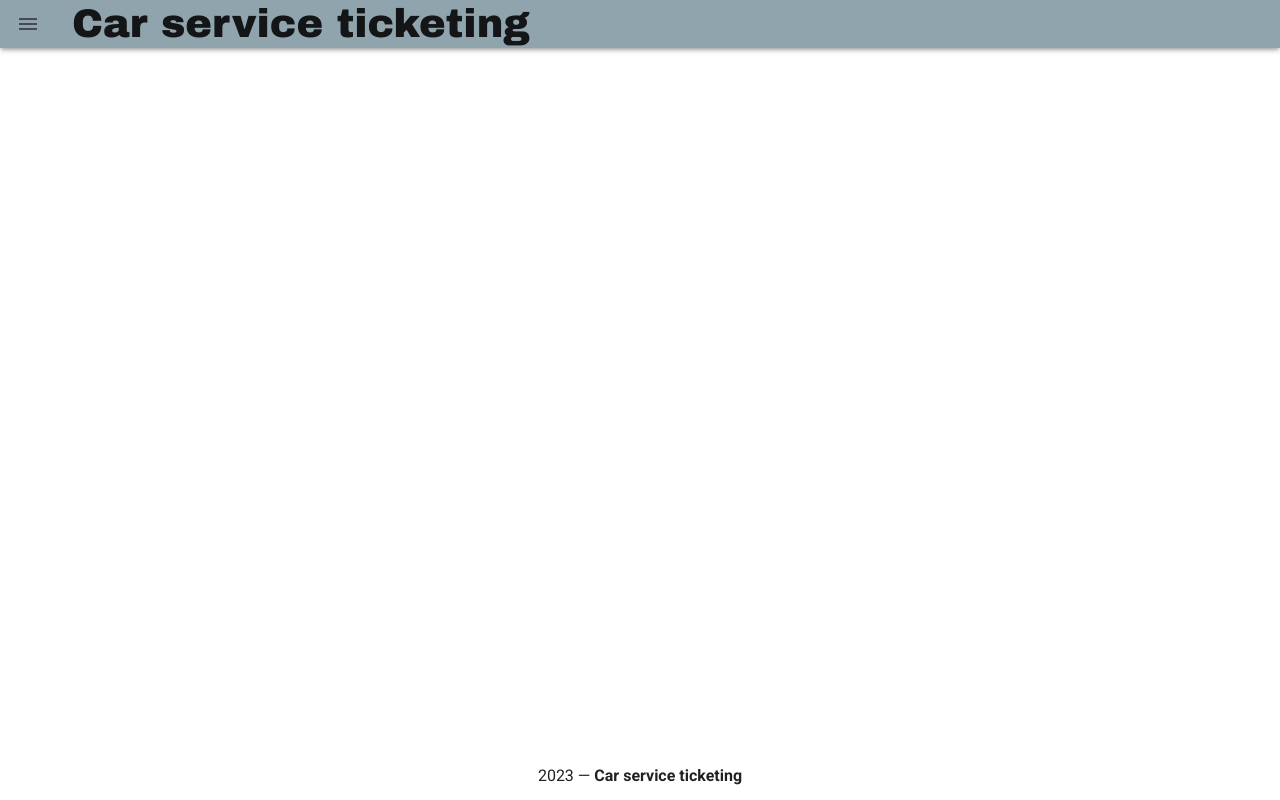
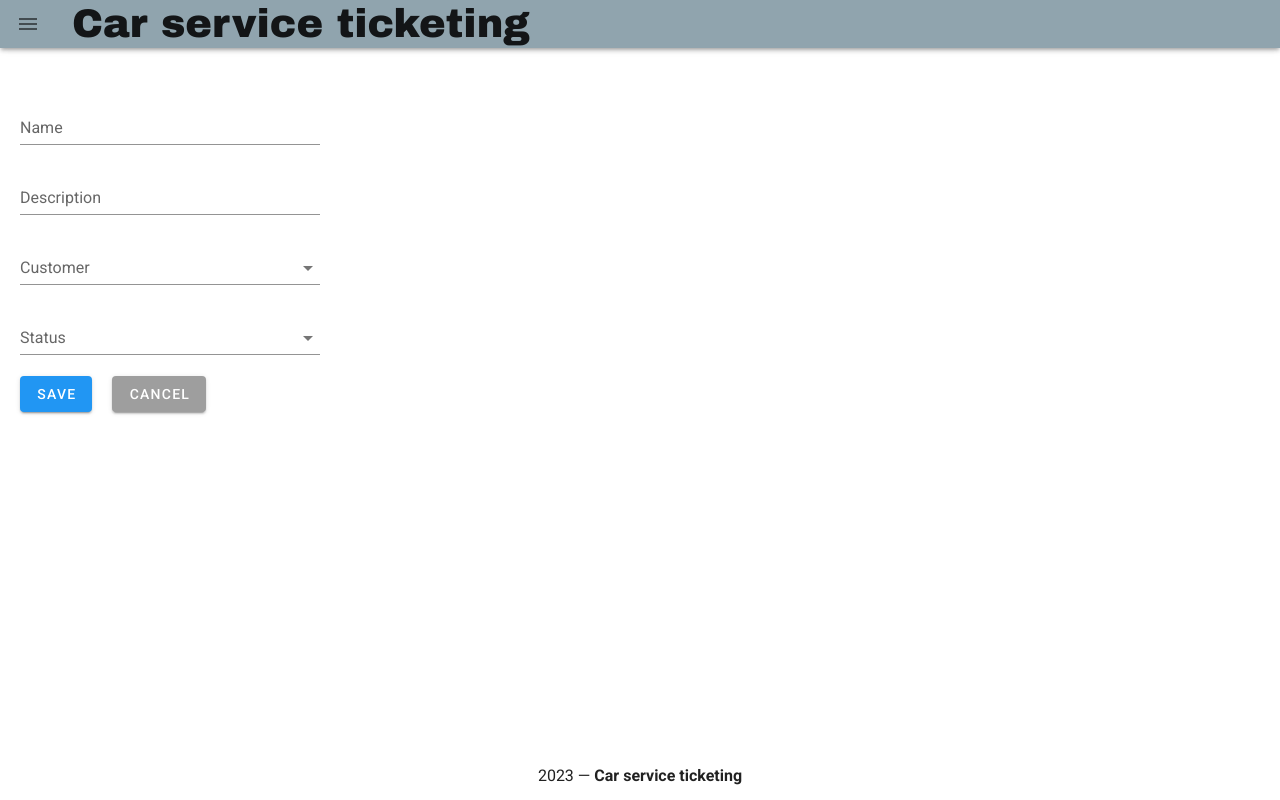
Before and after one commit to atjager/car-service-ticketing, a Vue app in the folder frontend/: page /add-new-ticket in a window 1280 px wide. Built offline with nearby package versions, Linux system fonts and the light colour scheme; no server answers.

Commit message:
feat: add new ticket

```diff
--- a/frontend/src/components/TicketTable.vue
+++ b/frontend/src/components/TicketTable.vue
@@ -1,5 +1,18 @@
 <template>
+  <v-card>
+    <v-card-title>
+      Tickets
+      <v-spacer></v-spacer>
+      <v-text-field
+          v-model="search"
+          append-icon="mdi-magnify"
+          label="Search"
+          single-line
+          hide-details
+      ></v-text-field>
+    </v-card-title>
   <v-data-table
+      :search="search"
       :headers="headers"
       :items="tickets"
       sort-by="name"
@@ -11,7 +24,7 @@
       <v-toolbar
           flat
       >
-        <v-toolbar-title>Tickets</v-toolbar-title>
+<!--        <v-toolbar-title>Tickets</v-toolbar-title>-->
         <v-divider
             class="mx-4"
             inset
@@ -45,6 +58,9 @@
     <template v-slot:item.created="{ item }">
       <p>{{ getTimestamp(item.created) }}</p>
     </template>
+    <template v-slot:item.updated="{ item }">
+      <p>{{ getTimestamp(item.updated) }}</p>
+    </template>
     <template v-slot:item.actions="{ item }">
       <v-icon
           small
@@ -65,6 +81,7 @@
       <div>No data available</div>
     </template>
   </v-data-table>
+  </v-card>
 </template>
 
 <script>
@@ -73,6 +90,7 @@ import {api} from "@/api";
 export default {
   name: "TicketTable",
   data: () => ({
+    search: '',
     idToDelete: '',
     dialogDelete: false,
     headers: [
@@ -84,6 +102,9 @@ export default {
       },
       {text: 'Description', value: 'description'},
       {text: 'Status', value: 'status'},
+      {text: 'Customer', value: 'customerId'},
+      {text: 'Created', value: 'created'},
+      {text: 'Updated', value: 'updated'},
       {text: 'Actions', value: 'actions', sortable: false},
     ],
     tickets: [],
--- a/frontend/src/router/index.js
+++ b/frontend/src/router/index.js
@@ -7,6 +7,7 @@ import Users from "../views/Users";
 import Settings from "../views/Settings";
 import AddNewUser from "../views/AddNewUser";
 import AddNewCustomer from "@/views/AddNewCustomer";
+import AddNewTicket from "@/views/AddNewTicket";
 
 Vue.use(VueRouter);
 
@@ -46,6 +47,11 @@ const routes = [
     name: "Add new customer",
     component: AddNewCustomer,
   },
+  {
+    path: "/add-new-ticket",
+    name: "Add new ticket",
+    component: AddNewTicket,
+  },
 
 
 ];
--- a/frontend/src/views/AddNewCustomer.vue
+++ b/frontend/src/views/AddNewCustomer.vue
@@ -34,7 +34,7 @@
               :rules="phoneRules"
           ></v-text-field>
 
-          <v-btn @click="saveUser" color="blue" dark>Save</v-btn>
+          <v-btn @click="saveCustomer" color="blue" dark>Save</v-btn>
           <v-btn style="margin-left: 20px" color="grey" @click="$router.push('/customers')" dark>Cancel
           </v-btn>
 
@@ -102,7 +102,7 @@ export default {
       this.$refs.form.validate()
     },
 
-    saveUser() {
+    saveCustomer() {
       this.emailRuleBool = true
       this.phoneRuleBool = true
       this.$refs.form.validate()
@@ -121,8 +121,7 @@ export default {
             }
           }, err => {
             if (err.response.status == 409) {
-              this.userExists()
-              //this.userNameRuleBool = true;
+              this.customerExists()
               setTimeout(() =>
                   this.$refs.form.validate(), 200)
             }
@@ -133,7 +132,7 @@ export default {
     },
 
 
-    userExists() {
+    customerExists() {
       this.isWarning = true;
       setTimeout(() =>
           this.isWarning = false, 4000)
--- /dev/null
+++ b/frontend/src/views/AddNewTicket.vue
@@ -0,0 +1,128 @@
+<template>
+  <div>
+    <!--    <v-alert-->
+    <!--        type="warning"-->
+    <!--        v-show="isWarning"-->
+    <!--    >{{ warningMsg }}</v-alert>-->
+    <v-row>
+      <div class="col-md-6">
+        <v-form
+            ref="form"
+            v-model="formModel"
+        >
+          <v-text-field
+              v-model="name"
+              label="Name"
+              required
+              style="max-width: 300px"
+              :rules="fieldRules"
+          ></v-text-field>
+
+          <v-text-field
+              v-model="description"
+              label="Description"
+              required
+              style="max-width: 300px"
+              :rules="fieldRules"
+          ></v-text-field>
+
+          <v-select
+              v-model="selectedCustomer"
+              :items="customers"
+              label="Customer"
+              style="max-width: 300px"
+          ></v-select>
+          <v-select
+              v-model="selectedStatus"
+              :items="statuses"
+              label="Status"
+              style="max-width: 300px"
+          ></v-select>
+
+
+          <v-btn @click="saveTicket" color="blue" dark>Save</v-btn>
+          <v-btn style="margin-left: 20px" color="grey" @click="$router.push('/tickets')" dark>Cancel
+          </v-btn>
+
+        </v-form>
+      </div>
+
+    </v-row>
+  </div>
+</template>
+
+<script>
+import {api} from "@/api";
+import VueCookies from "vue-cookies";
+
+
+export default {
+  name: "AddNewTicket",
+  data() {
+    return {
+      customers: [],
+      selectedCustomer: '',
+      name: '',
+      description: '',
+      statuses: ["CREATED", "IN_PROGRESS", "TODO", "BLOCKED", "DONE"],
+      selectedStatus: '',
+      formModel: '',
+    }
+  },
+  computed: {
+    fieldRules() {
+      const rules = []
+      const rule = v => !!v || 'This field is required'
+      rules.push(rule)
+      return rules
+    },
+
+  },
+  created() {
+    this.init()
+  },
+  methods: {
+    validateField() {
+      this.$refs.form.validate()
+    },
+    init() {
+      this.getCustomers()
+    },
+    getCustomers() {
+      api.get("customer/all", {}).then(r => {
+            for (let i = 0; i < r.data.length; i++) {
+              this.customers.push(r.data[i].name)
+            }
+          },
+      );
+    },
+
+    saveTicket() {
+      this.emailRuleBool = true
+      this.$refs.form.validate()
+      if (this.name && this.description && this.selectedCustomer && this.selectedStatus)
+        api.post('/ticket/create', {
+          name: this.name,
+          description: this.description,
+          status: this.selectedStatus,
+          customerId: this.selectedCustomer,
+          userId: ''
+        }).then(r => {
+          if (r.status == 200) {
+
+            VueCookies.set("success", true, "5s");
+            this.$router.push("/tickets")
+          }
+        }, err => {
+          console.log("An error occured")
+        });
+
+    },
+  }
+}
+
+</script>
+
+<style scoped>
+
+</style>
```
